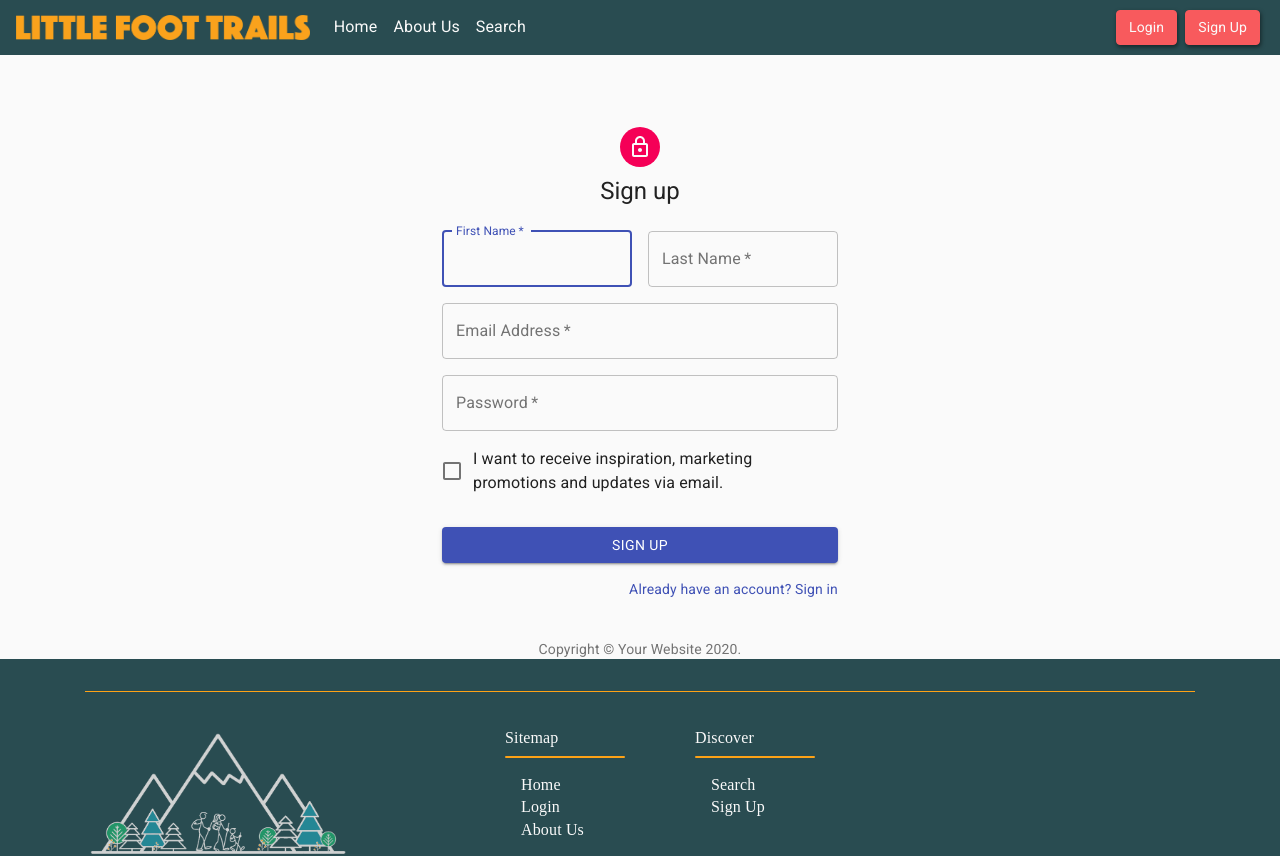
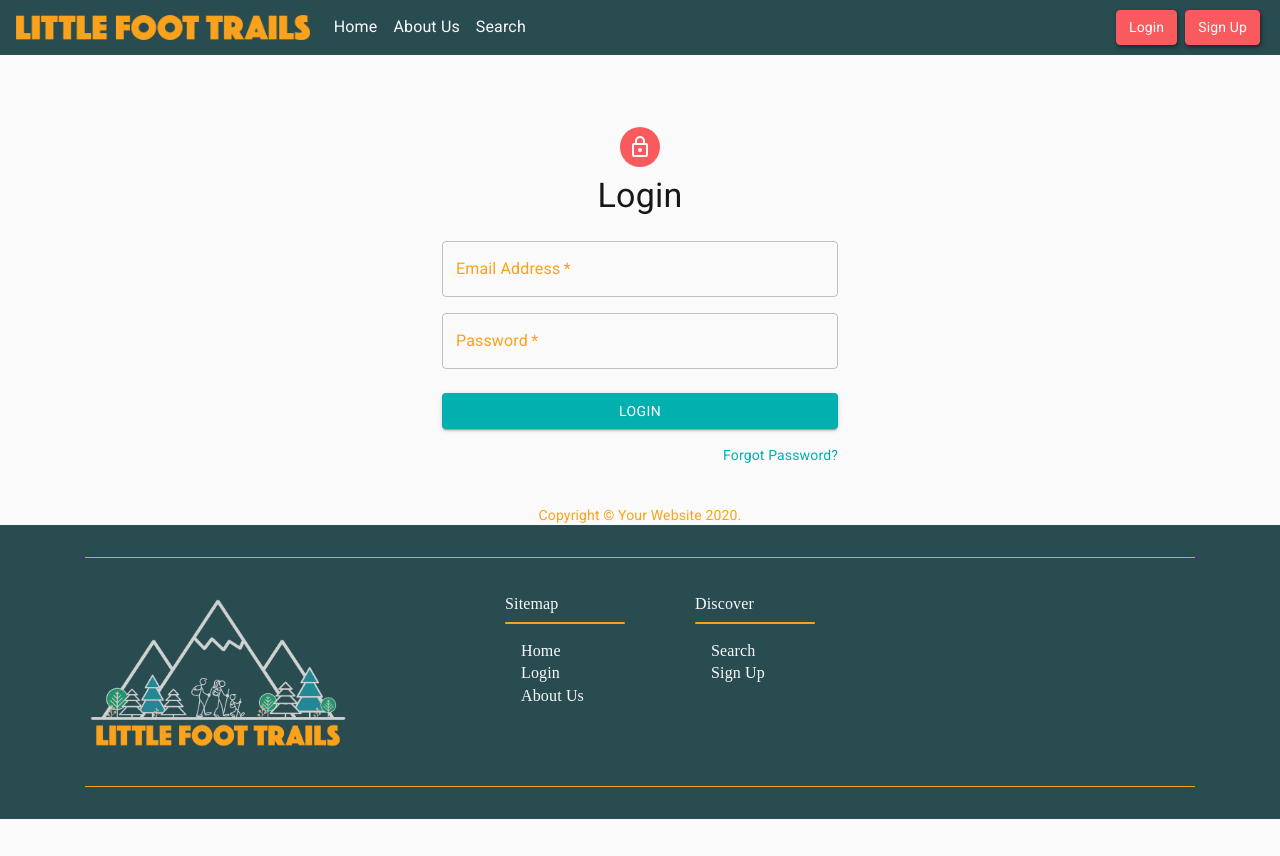
Before and after one commit to jbathel/little-foot-trails, a React (Create React App) app: page /login in a window 1280 px wide. Shown: the top 856 px of the page. After the commit the page ends 819 px from the top, so only its background shows below. Built offline with nearby package versions, Linux system fonts and the light colour scheme.

Commit message:
Updated forms and json files.

```diff
--- a/package.json
+++ b/package.json
@@ -11,7 +11,7 @@
     "@testing-library/user-event": "^7.2.1",
     "bootstrap": "^4.4.1",
     "funding": "^1.0.9",
-    "jquery": "^1.9.1",
+    "jquery": "^3.4.1",
     "material-ui-icons": "^1.0.0-beta.36",
     "prop-types": "^15.7.2",
     "react": "^16.12.0",
@@ -45,7 +45,6 @@
   },
   "proxy": "http://localhost:8000",
   "devDependencies": {
-    "babel-eslint": "^10.1.0",
     "eslint": "^6.8.0",
     "eslint-plugin-flowtype": "^4.6.0"
   }
--- a/src/App.css
+++ b/src/App.css
@@ -156,7 +156,3 @@ h2 {
   color: #FDA216;
   font-weight: 400;
 }
-
-/* .section-subheading {
-
-} */
--- a/src/components/Login.js
+++ b/src/components/Login.js
@@ -3,8 +3,6 @@ import Avatar from "@material-ui/core/Avatar";
 import Button from "@material-ui/core/Button";
 import CssBaseline from "@material-ui/core/CssBaseline";
 import TextField from "@material-ui/core/TextField";
-import FormControlLabel from "@material-ui/core/FormControlLabel";
-import Checkbox from "@material-ui/core/Checkbox";
 import Link from "@material-ui/core/Link";
 import Grid from "@material-ui/core/Grid";
 import Box from "@material-ui/core/Box";
@@ -12,6 +10,7 @@ import LockOutlinedIcon from "@material-ui/icons/LockOutlined";
 import Typography from "@material-ui/core/Typography";
 import { makeStyles } from "@material-ui/core/styles";
 import Container from "@material-ui/core/Container";
+import { red } from "@material-ui/core/colors";
 
 function Copyright() {
   return (
@@ -56,34 +55,11 @@ export const Login = () => {
         <Avatar className={classes.avatar}>
           <LockOutlinedIcon />
         </Avatar>
-        <Typography component="h1" variant="h5">
-          Sign up
+        <Typography component="h1" variant="h4">
+          Login
         </Typography>
         <form className={classes.form} noValidate>
           <Grid container spacing={2}>
-            <Grid item xs={12} sm={6}>
-              <TextField
-                autoComplete="fname"
-                name="firstName"
-                variant="outlined"
-                required
-                fullWidth
-                id="firstName"
-                label="First Name"
-                autoFocus
-              />
-            </Grid>
-            <Grid item xs={12} sm={6}>
-              <TextField
-                variant="outlined"
-                required
-                fullWidth
-                id="lastName"
-                label="Last Name"
-                name="lastName"
-                autoComplete="lname"
-              />
-            </Grid>
             <Grid item xs={12}>
               <TextField
                 variant="outlined"
@@ -107,12 +83,6 @@ export const Login = () => {
                 autoComplete="current-password"
               />
             </Grid>
-            <Grid item xs={12}>
-              <FormControlLabel
-                control={<Checkbox value="allowExtraEmails" color="primary" />}
-                label="I want to receive inspiration, marketing promotions and updates via email."
-              />
-            </Grid>
           </Grid>
           <Button
             type="submit"
@@ -121,12 +91,12 @@ export const Login = () => {
             color="primary"
             className={classes.submit}
           >
-            Sign Up
+            Login
           </Button>
           <Grid container justify="flex-end">
             <Grid item>
               <Link href="#" variant="body2">
-                Already have an account? Sign in
+                Forgot Password?
               </Link>
             </Grid>
           </Grid>
--- /dev/null
+++ b/src/components/Register.js
@@ -0,0 +1,150 @@
+import React from "react";
+import Avatar from "@material-ui/core/Avatar";
+import Button from "@material-ui/core/Button";
+import CssBaseline from "@material-ui/core/CssBaseline";
+import TextField from "@material-ui/core/TextField";
+import Link from "@material-ui/core/Link";
+import Grid from "@material-ui/core/Grid";
+import Box from "@material-ui/core/Box";
+import LockOutlinedIcon from "@material-ui/icons/LockOutlined";
+import Typography from "@material-ui/core/Typography";
+import { makeStyles } from "@material-ui/core/styles";
+import Container from "@material-ui/core/Container";
+
+function Copyright() {
+  return (
+    <Typography variant="body2" color="textSecondary" align="center">
+      {"Copyright © "}
+      <Link color="inherit" href="https://material-ui.com/">
+        Your Website
+      </Link>{" "}
+      {new Date().getFullYear()}
+      {"."}
+    </Typography>
+  );
+}
+
+const useStyles = makeStyles(theme => ({
+  paper: {
+    marginTop: theme.spacing(8),
+    display: "flex",
+    flexDirection: "column",
+    alignItems: "center"
+  },
+  avatar: {
+    margin: theme.spacing(1),
+    backgroundColor: theme.palette.secondary.main
+  },
+  form: {
+    width: "100%", // Fix IE 11 issue.
+    marginTop: theme.spacing(3)
+  },
+  submit: {
+    margin: theme.spacing(3, 0, 2)
+  }
+}));
+
+export const Register = () => {
+  const classes = useStyles();
+
+  return (
+    <Container component="main" maxWidth="xs">
+      <CssBaseline />
+      <div className={classes.paper}>
+        <Avatar className={classes.avatar}>
+          <LockOutlinedIcon />
+        </Avatar>
+        <Typography component="h1" variant="h5">
+          Register
+        </Typography>
+        <form className={classes.form} noValidate>
+          <Grid container spacing={2}>
+            <Grid item xs={12} sm={6}>
+              <TextField
+                autoComplete="fname"
+                name="firstName"
+                variant="outlined"
+                required
+                fullWidth
+                id="firstName"
+                label="First Name"
+                autoFocus
+              />
+            </Grid>
+            <Grid item xs={12} sm={6}>
+              <TextField
+                variant="outlined"
+                required
+                fullWidth
+                id="lastName"
+                label="Last Name"
+                name="lastName"
+                autoComplete="lname"
+              />
+            </Grid>
+            <Grid item xs={12}>
+              <TextField
+                variant="outlined"
+                required
+                fullWidth
+                id="email"
+                label="Email Address"
+                name="email"
+                autoComplete="email"
+              />
+            </Grid>
+            <Grid item xs={12}>
+              <TextField
+                variant="outlined"
+                required
+                fullWidth
+                name="password"
+                label="Password"
+                type="password"
+                id="password"
+                autoComplete="current-password"
+              />
+            </Grid>
+            <Grid item xs={12}>
+              <TextField
+                variant="outlined"
+                required
+                fullWidth
+                name="password"
+                label="Confirm Password"
+                type="password"
+                id="password"
+                autoComplete="current-password"
+              />
+            </Grid>
+            {/* <Grid item xs={12}>
+              <FormControlLabel
+                control={<Checkbox value="allowExtraEmails" color="primary" />}
+                label="I want to receive inspiration, marketing promotions and updates via email."
+              />
+            </Grid> */}
+          </Grid>
+          <Button
+            type="submit"
+            fullWidth
+            variant="contained"
+            color="primary"
+            className={classes.submit}
+          >
+            Register
+          </Button>
+          <Grid container justify="flex-end">
+            <Grid item>
+              <Link href="/login" variant="body2">
+                Alread have an account? Login
+              </Link>
+            </Grid>
+          </Grid>
+        </form>
+      </div>
+      <Box mt={5}>
+        <Copyright />
+      </Box>
+    </Container>
+  );
+};
--- a/src/index.js
+++ b/src/index.js
@@ -2,4 +2,5 @@ import React from 'react';
 import ReactDOM from 'react-dom';
 import App from './App';
 
+
 ReactDOM.render(<App />, document.getElementById('root'));
--- /dev/null
+++ b/src/theme.js
@@ -0,0 +1,39 @@
+import { createMuiTheme } from "@material-ui/core/styles";
+
+const theme = createMuiTheme({
+  palette: {
+    common: {
+      black: "rgba(23, 23, 23, 1)",
+      white: "rgba(250, 250, 250, 1)"
+    },
+    background: {
+      paper: "rgba(250, 250, 250, 1)",
+      default: "rgba(250, 250, 250, 1)"
+    },
+    primary: {
+      light: "rgba(253, 162, 22, 1)",
+      main: "rgba(2, 176, 176, 1)",
+      dark: "rgba(0, 128, 129, 1)",
+      contrastText: "#fff"
+    },
+    secondary: {
+      light: "rgba(255, 141, 138, 1)",
+      main: "rgba(248, 90, 93, 1)",
+      dark: "rgba(41, 76, 81, 1)",
+      contrastText: "#fff"
+    },
+    error: {
+      light: "#e57373",
+      main: "#f44336",
+      dark: "#d32f2f",
+      contrastText: "#fff"
+    },
+    text: {
+      primary: "rgba(23, 23, 23, 1)",
+      secondary: "rgba(253, 162, 22, 1)",
+      disabled: "rgba(0, 0, 0, 0.38)",
+      hint: "rgba(0, 0, 0, 0.38)"
+    }
+  }
+});
+export default theme;
```
Also changed, not shown: src/App.js (+19 -4 lines), 1 other file (tests, documents, lock files or other folders).
